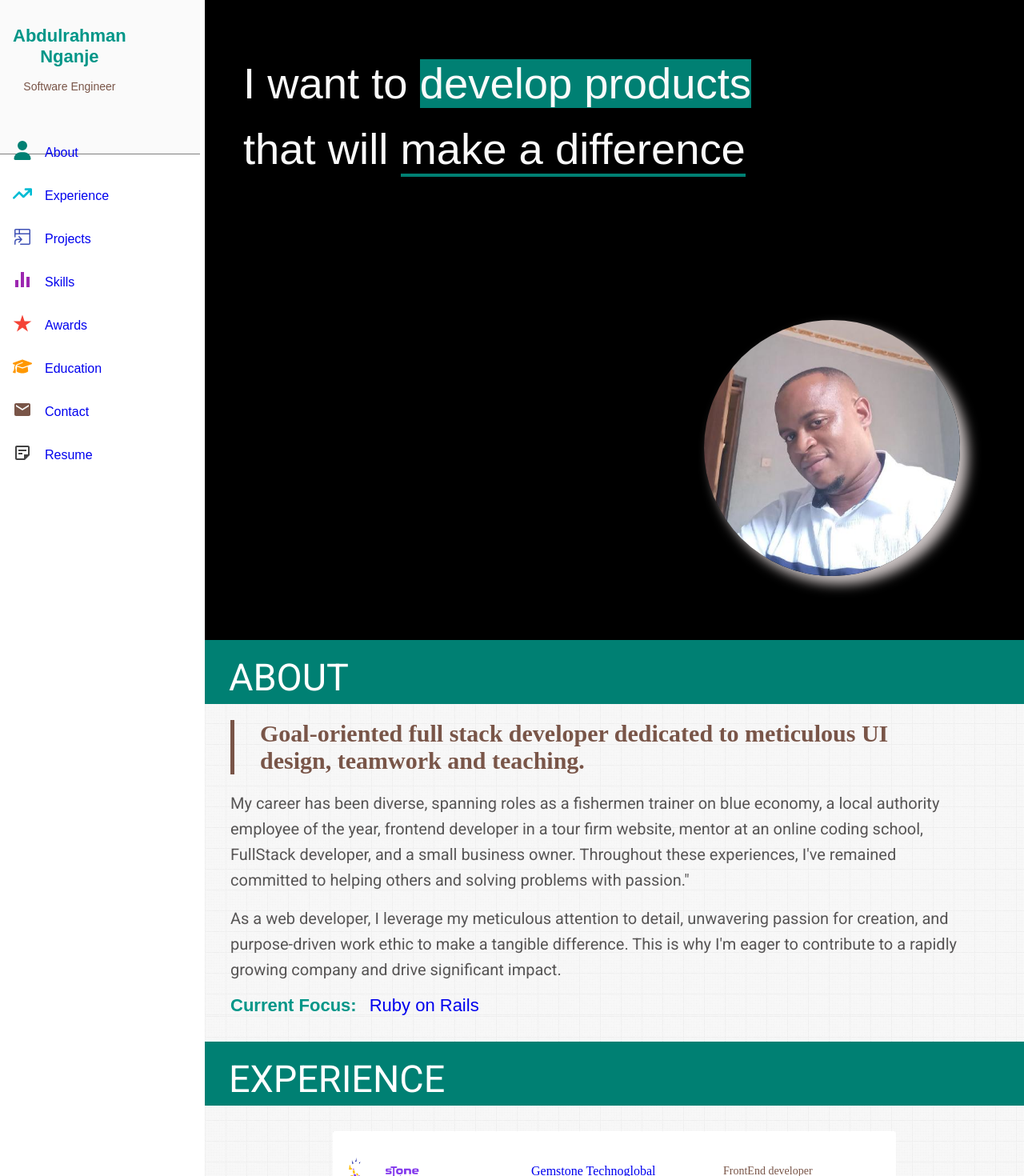
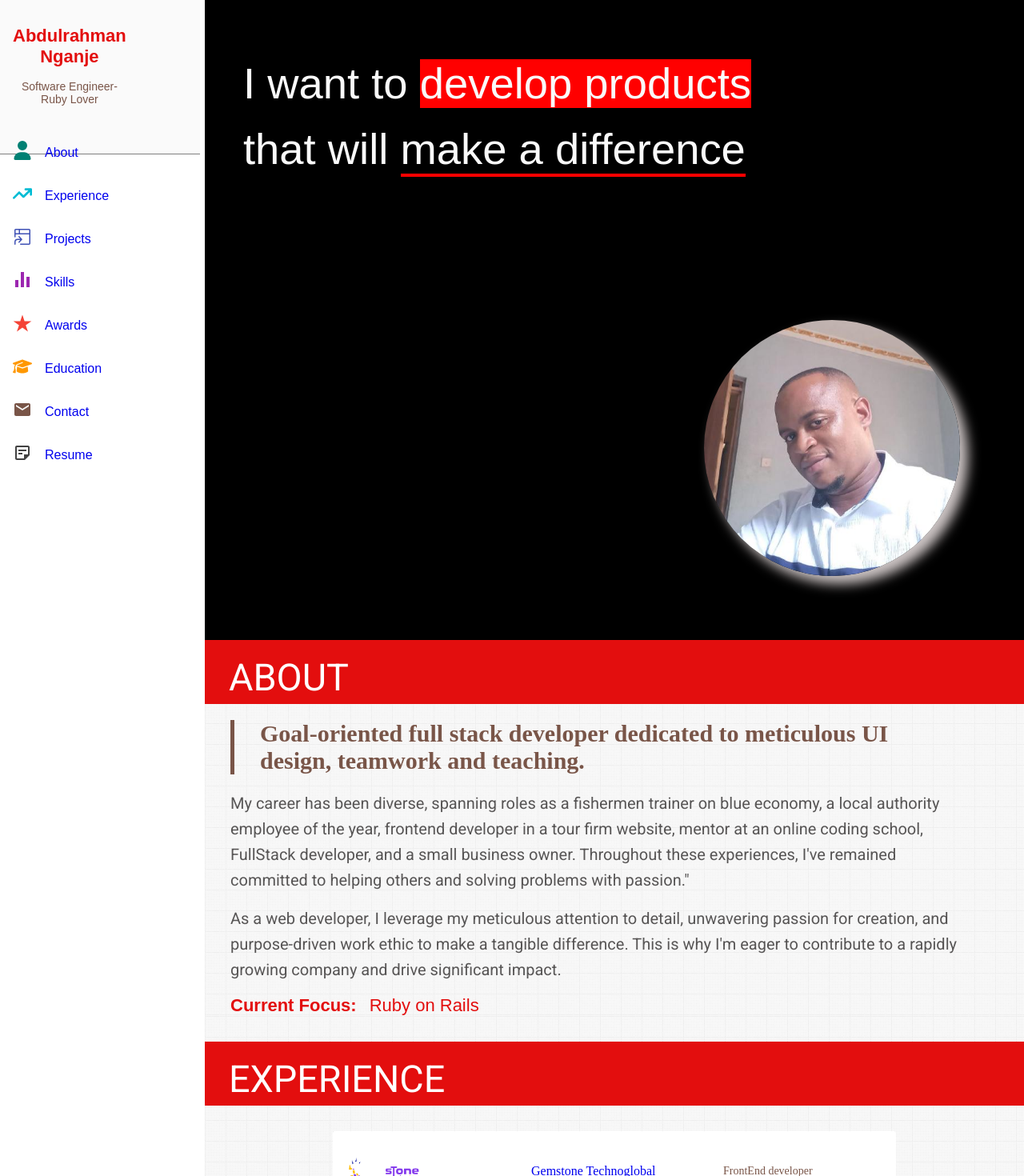
Before and after one commit to asnganje/professional-portoflio-v1, a React (Vite) app: page / in a window 1280 px wide. Shown: the top 1470 px of the page at 80% size. Built offline with nearby package versions, Linux system fonts and the light colour scheme.

Commit message:
Layout cleanup

```diff
--- a/src/components/Logo.jsx
+++ b/src/components/Logo.jsx
@@ -2,8 +2,8 @@ import { Link } from "react-router-dom"
 
 const Logo = ({scrollTo}) => {
     return <Link to='landing' onClick={()=>scrollTo('landing')} className="logo-div">
-            <h3>Abdulrahman Nganje</h3>
-            <p>Software Engineer</p>
+            <h3 className="logo-text">Abdulrahman Nganje</h3>
+            <p>Software Engineer-Ruby Lover</p>
         </Link>
 }
 export default Logo
--- a/src/index.css
+++ b/src/index.css
@@ -186,9 +186,6 @@ main {
 
 .edu,
 .cont,
-/* .exp, */
-/* .skill, */
-/* .project, */
 .land {
     height: 100vh;
     position:relative;
@@ -252,11 +249,11 @@ main {
     }
 }
 .things {
-    background-color: #008073;
+    background-color: red;
 }
 
 .diff {
-    border-bottom: 0.3rem solid #008073;
+    border-bottom: 0.3rem solid red;
 }
 
 .cont{
@@ -269,7 +266,7 @@ main {
     justify-content:left;
     width: 100%;
     height: 5rem;
-    background-color: #008073;
+    background-color: #e30e0e;
 }
 
 .heading h3{
@@ -294,7 +291,7 @@ main {
 }
 
 .contact-a {
-    color: #009688;
+    color: #e30e0e;
     font-family: 'Roboto', sans-serif;
     line-height: 1.5;
     font-size: 1.3rem;
@@ -756,6 +753,18 @@ blockquote {
   color: #fff;
 }
 
-.focus {
-  text-decoration: red;
+.focusText {
+  color:#e30e0e
 }
+
+.award-title {
+  color: #e30e0e;
+}
+
+.edu-title {
+  color: #e30e0e;
+}
+
+.logo-text {
+  color: #e30e0e;
+}
--- a/src/pages/About.jsx
+++ b/src/pages/About.jsx
@@ -26,8 +26,8 @@ const About = () => {
                     As a web developer, I leverage my meticulous attention to detail, unwavering passion for creation, and purpose-driven work ethic to make a tangible difference. This is why I'm eager to contribute to a rapidly growing company and drive significant impact.
                 </p>
                 <h3 className="focus">
-                    <strong>Current Focus:</strong>
-                    <a href="https://www.freecodecamp.org/news/mern-stack-roadmap-what-you-need-to-know-to-build-full-stack-apps/" target="_blank">
+                    <strong className="focusText">Current Focus:</strong>
+                    <a href="https://www.freecodecamp.org/news/mern-stack-roadmap-what-you-need-to-know-to-build-full-stack-apps/" target="_blank" className="focusText">
                     Ruby on Rails
                     </a>
                 </h3>
--- a/src/pages/Awards.jsx
+++ b/src/pages/Awards.jsx
@@ -48,7 +48,7 @@ const Awards = () => {
 				const {id, title, location, desc} = item
 				return(
 					<div key={id} className="div-award-item">
-						<h3>{title}</h3>
+						<h3 className="award-title">{title}</h3>
 						<p>{location}</p>
 						<ul>
 							<li>{desc}</li>
--- a/src/pages/Education.jsx
+++ b/src/pages/Education.jsx
@@ -41,7 +41,7 @@ const Education = () => {
 				const {id, title, location, cert, achieve} = item
 				return(
 					<div key={id} className="edu-items-div">
-						<h3>{title}</h3>
+						<h3 className="edu-title">{title}</h3>
 						<p>{location}</p>
 						<ul className="edu-ul">
 							<li>{cert}</li>
--- a/src/pages/projects-data.js
+++ b/src/pages/projects-data.js
@@ -3,36 +3,36 @@ import calc from '../assets/calcApp.png'
 import coin from '../assets/coinApp.png'
 import netflix from '../assets/netflix.png'
 import turkey from '../assets/turkey.png'
-import zan from '../assets/zan.png'
+import chat from '../assets/chatApp.png'
 import movies from '../assets/movies.jpg'
 
 export const data = [
   {
     id: nanoid(),
-    title:'Zan Extreme Holidays and Wildlife safaris',
-    icon: zan,
-    desc: 'A fully responsive, dynamic single-page application enabling users to read, analyze, and make informed travel decisions for their tourism needs. It features dark and light mode toggling for smooth view',
-    url: 'https://gleaming-gelato-22b068.netlify.app/',
+    title:'Chat App',
+    icon: chat,
+    desc: 'A real-time chat application built with Ruby on Rails, leveraging WebSockets for instant messaging. It features a responsive UI with Tailwind CSS and supports CRUD operations for managing messages and conversations. The app ensures seamless, real-time communication using Rails\' ActionCable making it scalable and efficient for various use cases.',
+    url: 'https://github.com/asnganje/chat_app',
     technologies: [
       {
         id: nanoid(),
-        tech: 'TypeScript'
+        tech: 'Ruby'
       },
       {
         id: nanoid(),
-        tech: 'React'
+        tech: 'Ruby on Rails'
       },
       {
         id: nanoid(),
-        tech: 'Redux'
+        tech: 'ActionCable'
+      },
+      {
+        id: nanoid(),
+        tech: 'Web Sockets'
       },
       {
         id: nanoid(),
         tech: 'Tailwind CSS'
-      },
-      {
-        id: nanoid(),
-        tech: 'Shadcn/ui'
       }
     ]
   },
```
Also changed, not shown: src/assets/chatApp.png (added), src/assets/zan.png (deleted).
